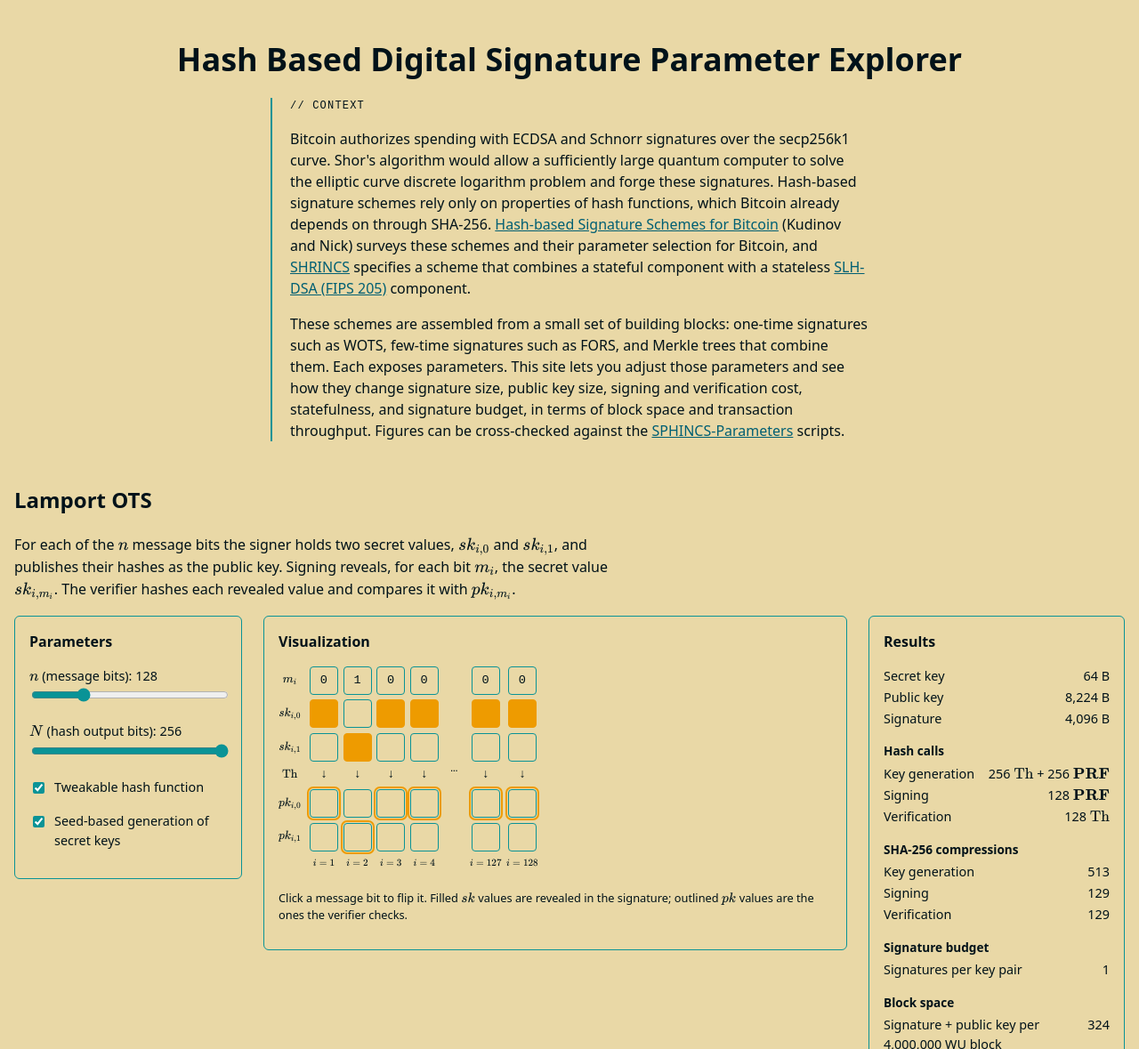
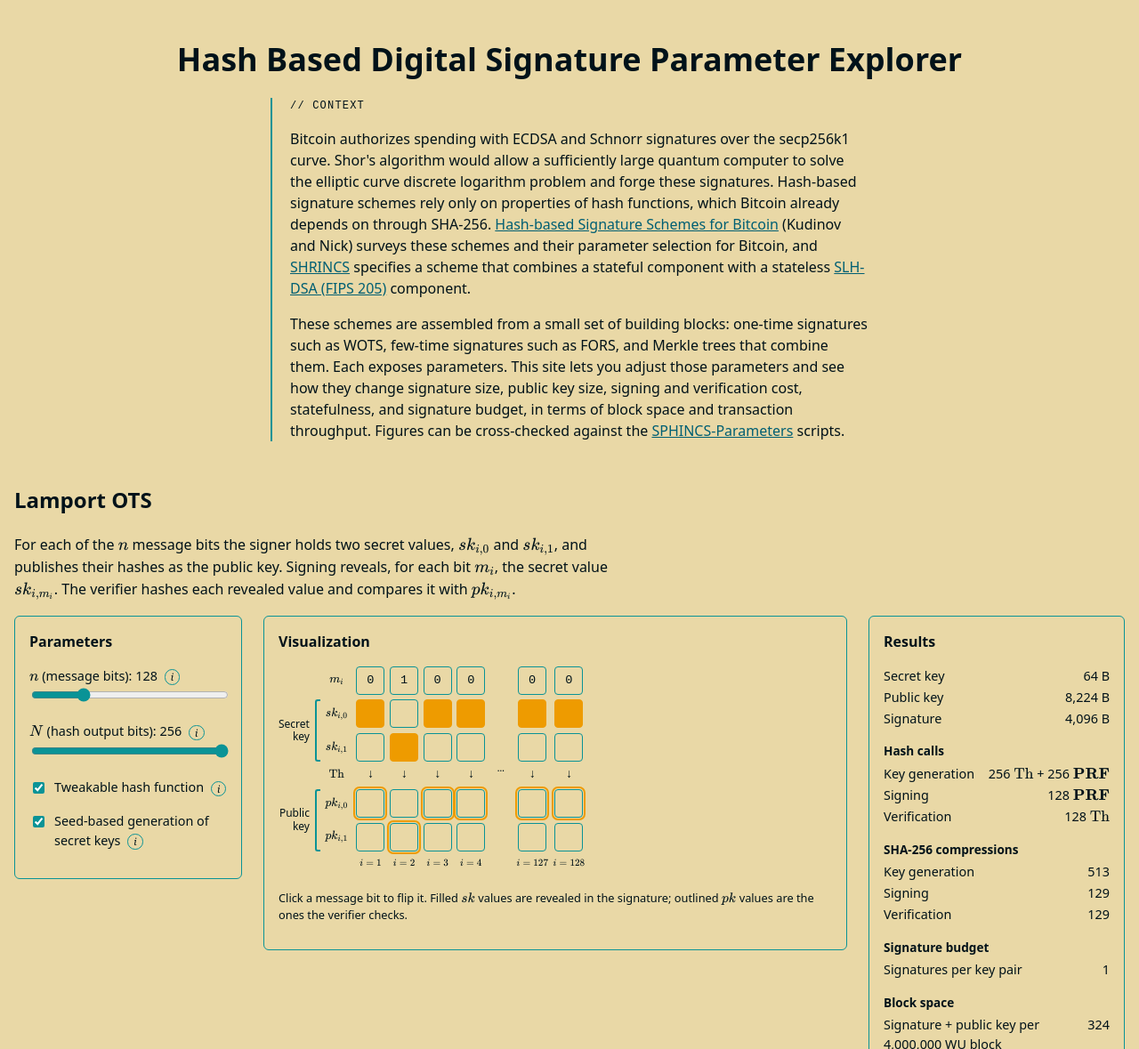
Before and after one commit to arminsabouri/Hash-based-signature-parameter-explorer, a plain HTML site: page index.html in a window 1280 px wide. Shown: the top 1179 px of the page at 89% size. Drawn offline with nearby package versions, Linux system fonts and the light colour scheme.

Commit message:
Explain each Lamport parameter inline and mark which grid rows form the secret and public keys

```diff
--- a/css/style.css
+++ b/css/style.css
@@ -161,3 +161,62 @@ h1 { font-size: clamp(1.5rem, 5vw, 2.25rem); overflow-wrap: anywhere; }
 .context, .scheme-intro { overflow-wrap: anywhere; }
 
 .cell .katex, .col-index .katex { font-size: 1em; }
+
+/* Parameter tooltips */
+.parameters label { position: relative; }
+.tooltip-icon {
+  width: 1.1rem;
+  height: 1.1rem;
+  padding: 0;
+  margin-left: 0.25rem;
+  border: 1px solid var(--border-color);
+  border-radius: 50%;
+  background: transparent;
+  color: var(--color);
+  font: italic 0.7rem/1 Georgia, serif;
+  cursor: help;
+  vertical-align: middle;
+}
+.parameters .tooltip {
+  display: none;
+  position: absolute;
+  left: 0;
+  right: 0;
+  top: 100%;
+  z-index: 10;
+  margin-top: 0.25rem;
+  padding: 0.5rem 0.6rem;
+  border: 1px solid var(--border-color);
+  border-radius: 4px;
+  background: var(--background-color);
+  font-size: 0.8rem;
+  line-height: 1.4;
+}
+.parameters label:has(.tooltip-icon:hover, .tooltip-icon:focus-visible) .tooltip { display: block; }
+
+/* Key brackets in the Lamport grid */
+.key-brackets {
+  display: flex;
+  flex-direction: column;
+  gap: 0.35rem;
+}
+.key-brackets .spacer { height: 2rem; }
+.key-brackets .spacer.arrow { height: 1.25rem; }
+.key-bracket {
+  height: 4.35rem;
+  display: flex;
+  align-items: center;
+  justify-content: flex-end;
+  gap: 0.35rem;
+  font-size: 0.75rem;
+  text-align: right;
+  line-height: 1.2;
+}
+.key-bracket::after {
+  content: "";
+  width: 0.4rem;
+  align-self: stretch;
+  border: 2px solid var(--border-color);
+  border-right: none;
+  border-radius: 3px 0 0 3px;
+}
--- a/index.html
+++ b/index.html
@@ -69,23 +69,39 @@
           <h3>Parameters</h3>
 
           <label>
-            <span>\(n\) (message bits): <output x-text="n"></output></span>
+            <span>\(n\) (message bits): <output x-text="n"></output>
+              <button type="button" class="tooltip-icon" aria-describedby="lamport-tip-n">i</button></span>
+            <span class="tooltip" role="tooltip" id="lamport-tip-n">
+              Length of the signed message in bits. Each bit has two secret values, so key and signature sizes grow linearly with \(n\).
+            </span>
             <input type="range" min="1" max="512" step="1" x-model.number="n">
           </label>
 
           <label>
-            <span>\(N\) (hash output bits): <output x-text="N"></output></span>
+            <span>\(N\) (hash output bits): <output x-text="N"></output>
+              <button type="button" class="tooltip-icon" aria-describedby="lamport-tip-N">i</button></span>
+            <span class="tooltip" role="tooltip" id="lamport-tip-N">
+              Output length of the hash function in bits. Every secret value, public key element, and signature element is \(N\) bits.
+            </span>
             <input type="range" min="8" max="256" step="8" x-model.number="N">
           </label>
 
           <label class="toggle">
             <input type="checkbox" x-model="tweakable">
-            <span>Tweakable hash function</span>
+            <span>Tweakable hash function
+              <button type="button" class="tooltip-icon" aria-describedby="lamport-tip-tweak">i</button></span>
+            <span class="tooltip" role="tooltip" id="lamport-tip-tweak">
+              Each hash call also takes a public parameter \(P\) and a tweak encoding its position \((i, b)\). A brute-force guess then targets one public key element instead of any of them.
+            </span>
           </label>
 
           <label class="toggle">
             <input type="checkbox" x-model="seedBased">
-            <span>Seed-based generation of secret keys</span>
+            <span>Seed-based generation of secret keys
+              <button type="button" class="tooltip-icon" aria-describedby="lamport-tip-seed">i</button></span>
+            <span class="tooltip" role="tooltip" id="lamport-tip-seed">
+              Secret values are derived from one seed with a \(\mathbf{PRF}\) instead of being stored. The secret key shrinks to the seed, and signing recomputes the revealed values.
+            </span>
           </label>
         </aside>
 
@@ -93,6 +109,12 @@
           <h3>Visualization</h3>
 
           <div class="lamport-grid">
+            <div class="key-brackets">
+              <div class="spacer"></div>
+              <div class="key-bracket">Secret<br>key</div>
+              <div class="spacer arrow"></div>
+              <div class="key-bracket">Public<br>key</div>
+            </div>
             <div class="lamport-col lamport-legend">
               <div class="cell label">\(m_i\)</div>
               <div class="cell label">\(sk_{i,0}\)</div>
```
